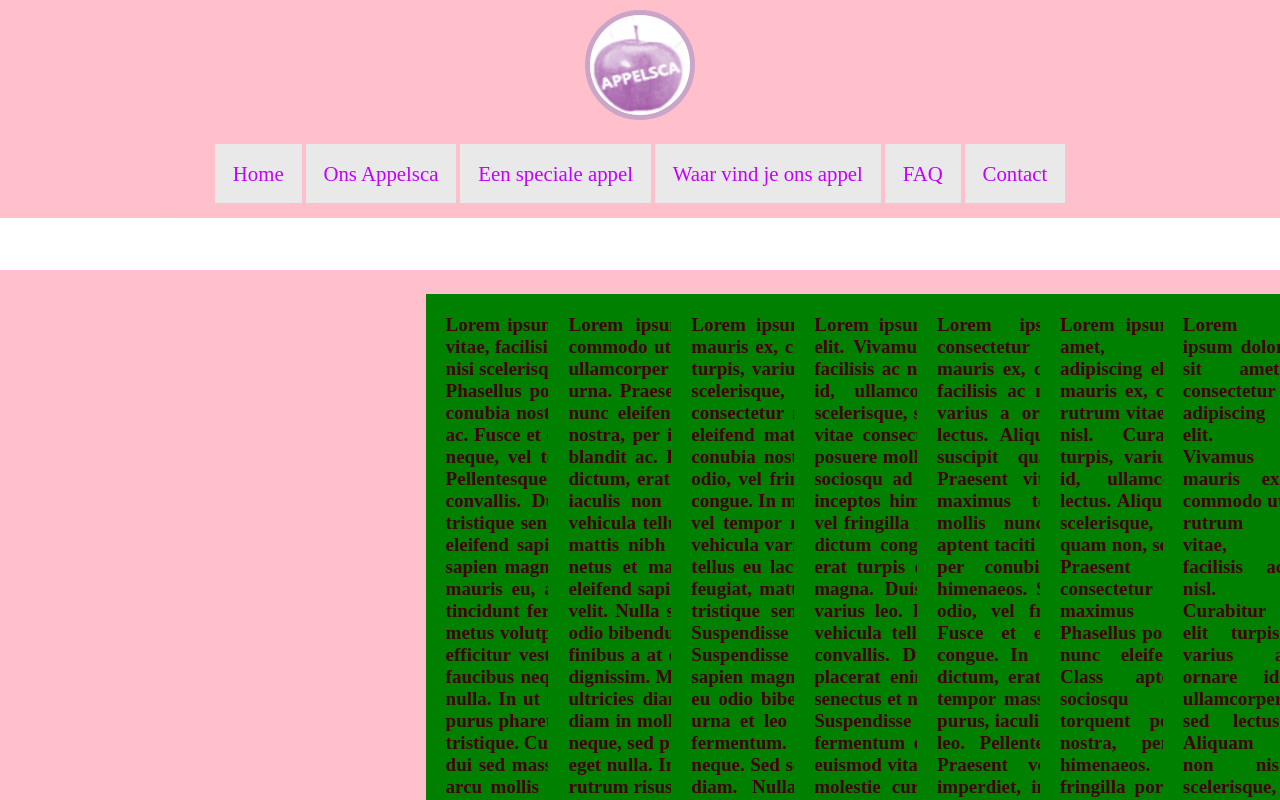
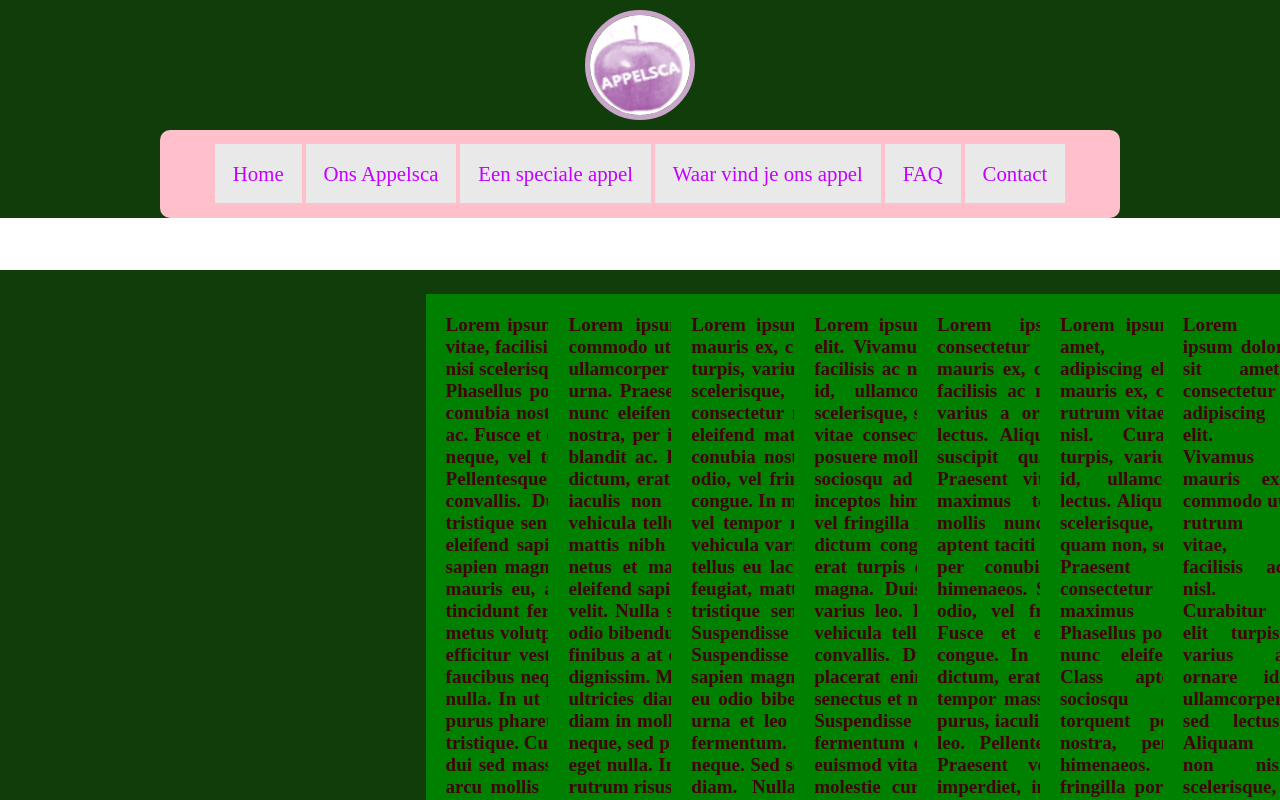
Before and after one commit to Vedascode/appeltjes, a plain HTML site: page index.html in a window 1280 px wide. Shown: the top 800 px of the page. Drawn offline with Linux system fonts and the light colour scheme.

Commit message:
De groene achtergrond kleur

```diff
--- a/index.html
+++ b/index.html
@@ -4,7 +4,7 @@
 <title> Dit is de titel </title>
 <style>
 * {margin: 0; padding: 0; text-align: center;}
-body {background: pink}
+body {background: rgb(17, 61, 11)}
 p {background: rgb(255, 255, 255); font-weight: bold; padding: 20px; position: absolute; margin-left: 400px; margin-top: 50px; color: rgb(63, 5, 5); font-size: 19px; text-align: justify;}
 main {width: 96%; height: auto; background: #ffffff; padding: 2%;}
 nav {margin-left: auto; margin-right: auto; background: pink; padding: 2.5%; width: 70%; margin-top: 0.5%; border: 0px solid rgb(134, 134, 134); border-radius: 10px;   }
```
